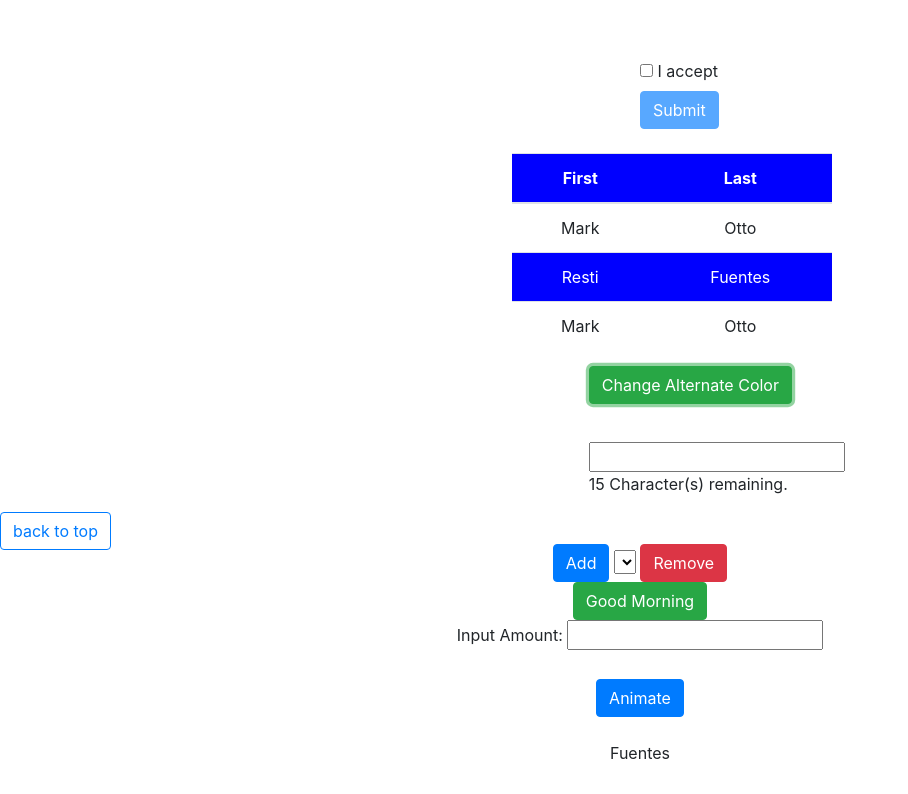
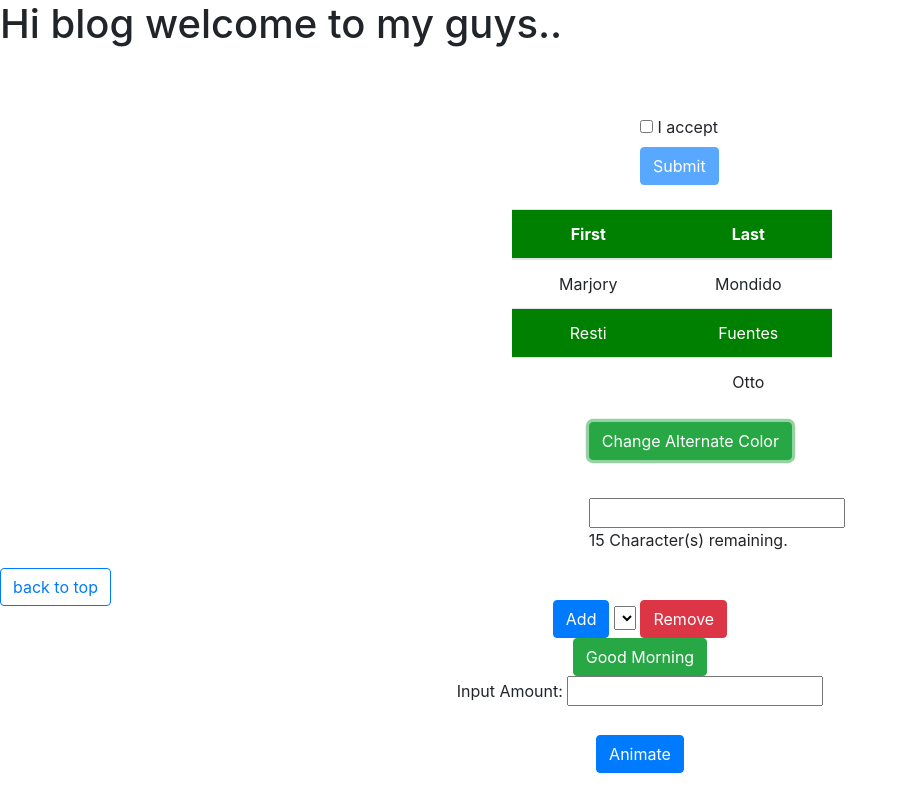
Before and after one commit to Restituto151998/jquery4, a plain HTML site: page index.html in a window 1280 px wide. Both pictures are taken after a click on the button "Change Alternate Color". Shown: the top 794 px of the page, without its empty margins (0-908 px from the left). Drawn offline with nearby package versions, Linux system fonts and the light colour scheme.

Commit message:
updated changes

```diff
--- a/index.html
+++ b/index.html
@@ -24,6 +24,7 @@
 </head>
 
 <body>
+    <h1>Hi blog welcome to my guys..</h1>
     <button id="btn" class="btn btn-outline-primary">back to top</button>
     <input id="check" type="checkbox"><label>&nbsp;I accept</label>
     <button class="btn btn-primary " id="submit" disabled>Submit</button>
@@ -36,15 +37,15 @@
         </thead>
         <tbody>
             <tr>
-                <td>Mark</td>
-                <td>Otto</td>
+                <td>Marjory</td>
+                <td>Mondido</td>
             </tr>
             <tr id="color1">
                 <td>Resti</td>
                 <td>Fuentes</td>
             </tr>
             <tr>
-                <td> Mark</td>
+                <td></td>
                 <td>Otto</td>
             </tr>
         </tbody>
@@ -101,8 +102,8 @@
             });
             //change color
             $('#changeAlt').on("click",function () {
-                $('#color').css("background-color", "blue");
-                $('#color1').css("background-color", "blue");
+                $('#color').css("background-color", "green");
+                $('#color1').css("background-color", "green");
 
             });
 
```
